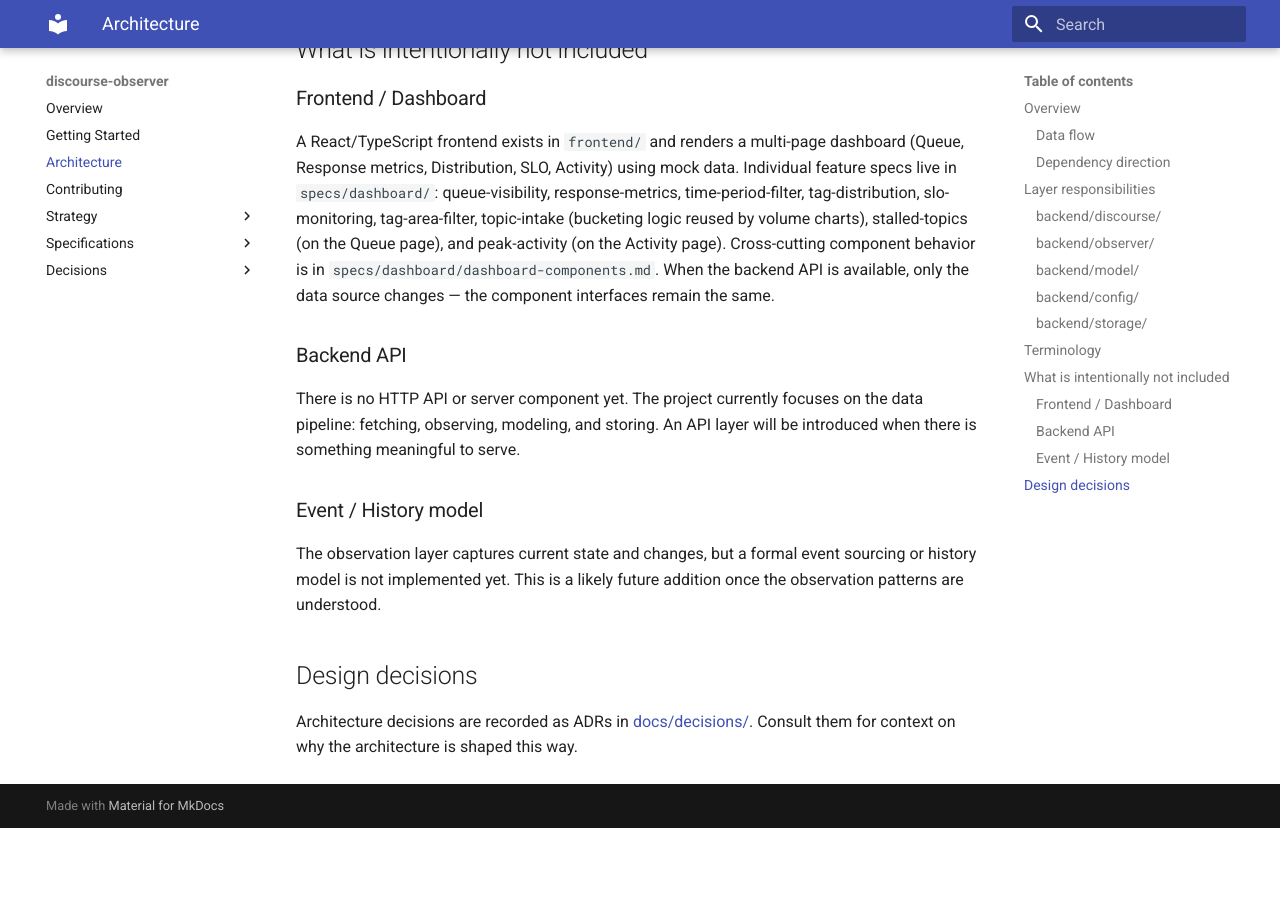
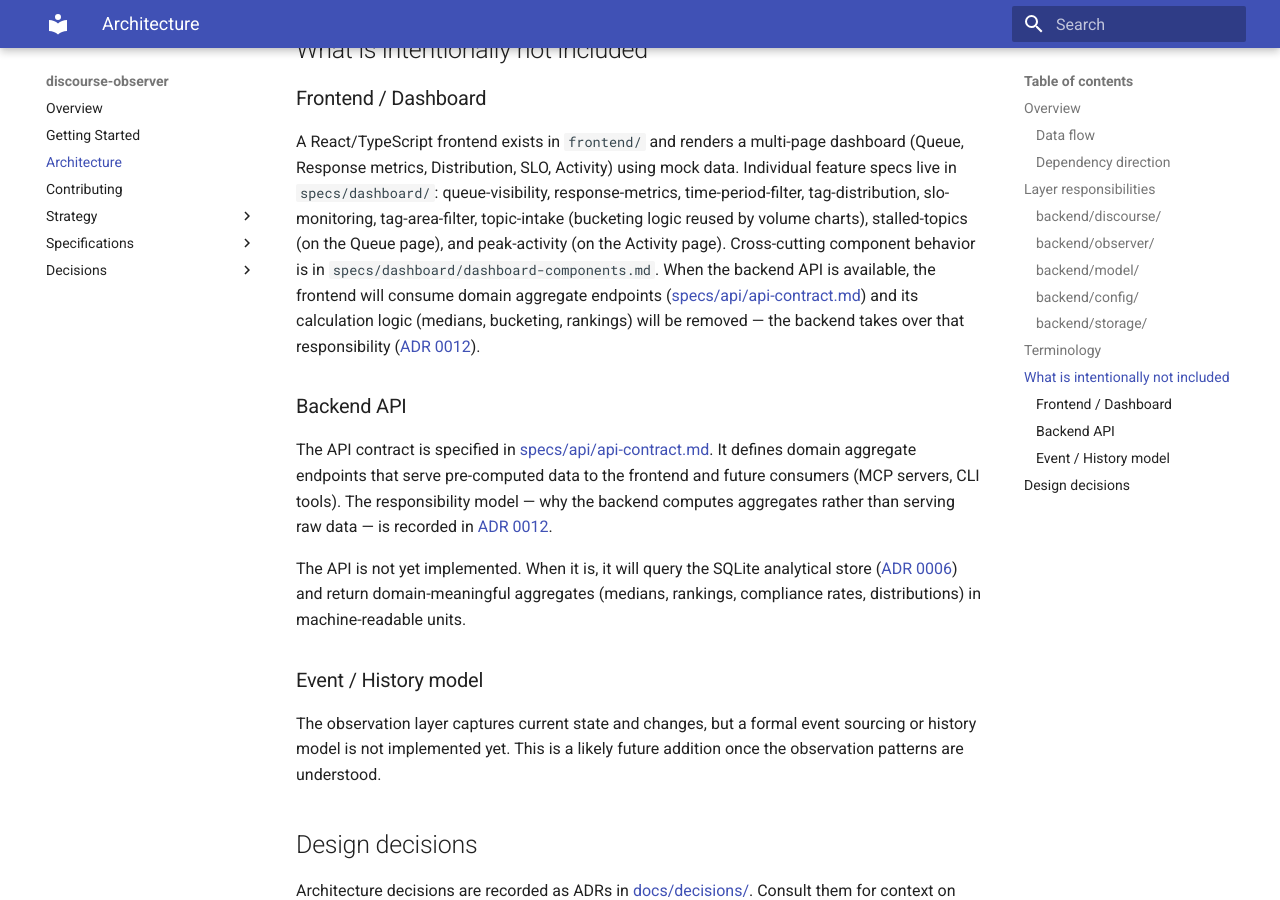
Before and after one commit to MorganDigitalAsyncTransparency/community, an MkDocs documentation site: the page built from discourse-observer/ARCHITECTURE.md, in a window 1280 px wide and 900 px high, scrolled down 2767 px. Built offline with MkDocs 1.6.1 and Material for MkDocs 9.7.7, drawn with Linux system fonts in a browser that asks for light colours; before the commit the page ends 3595 px from its top, so only the background shows below that.

Commit message:
Update indexes and docs for API contract (Phase 4)
- Add ADR 0012 to decisions README index
- Update ARCHITECTURE.md: Backend API section and frontend transition note
- Add API spec entries to mkdocs.yml navigation
- Create API module traceability matrix

Co-Authored-By: Claude Opus 4.6 (1M context) <noreply@anthropic.com>

```diff
--- a/discourse-observer/ARCHITECTURE.md
+++ b/discourse-observer/ARCHITECTURE.md
@@ -85,11 +85,13 @@ These terms have specific meanings in this project. Other documentation uses the
 
 ### Frontend / Dashboard
 
-A React/TypeScript frontend exists in `frontend/` and renders a multi-page dashboard (Queue, Response metrics, Distribution, SLO, Activity) using mock data. Individual feature specs live in `specs/dashboard/`: queue-visibility, response-metrics, time-period-filter, tag-distribution, slo-monitoring, tag-area-filter, topic-intake (bucketing logic reused by volume charts), stalled-topics (on the Queue page), and peak-activity (on the Activity page). Cross-cutting component behavior is in `specs/dashboard/dashboard-components.md`. When the backend API is available, only the data source changes — the component interfaces remain the same.
+A React/TypeScript frontend exists in `frontend/` and renders a multi-page dashboard (Queue, Response metrics, Distribution, SLO, Activity) using mock data. Individual feature specs live in `specs/dashboard/`: queue-visibility, response-metrics, time-period-filter, tag-distribution, slo-monitoring, tag-area-filter, topic-intake (bucketing logic reused by volume charts), stalled-topics (on the Queue page), and peak-activity (on the Activity page). Cross-cutting component behavior is in `specs/dashboard/dashboard-components.md`. When the backend API is available, the frontend will consume domain aggregate endpoints ([specs/api/api-contract.md](specs/api/api-contract.md)) and its calculation logic (medians, bucketing, rankings) will be removed — the backend takes over that responsibility ([ADR 0012](docs/decisions/0012-api-responsibility-model.md)).
 
 ### Backend API
 
-There is no HTTP API or server component yet. The project currently focuses on the data pipeline: fetching, observing, modeling, and storing. An API layer will be introduced when there is something meaningful to serve.
+The API contract is specified in [specs/api/api-contract.md](specs/api/api-contract.md). It defines domain aggregate endpoints that serve pre-computed data to the frontend and future consumers (MCP servers, CLI tools). The responsibility model — why the backend computes aggregates rather than serving raw data — is recorded in [ADR 0012](docs/decisions/0012-api-responsibility-model.md).
+
+The API is not yet implemented. When it is, it will query the SQLite analytical store ([ADR 0006](docs/decisions/0006-analytical-storage.md)) and return domain-meaningful aggregates (medians, rankings, compliance rates, distributions) in machine-readable units.
 
 ### Event / History model
 
--- a/mkdocs.yml
+++ b/mkdocs.yml
@@ -51,6 +51,10 @@ nav:
           - URL State: specs/dashboard/url-state.md
           - Components: specs/dashboard/dashboard-components.md
           - Traceability: specs/dashboard/traceability.md
+      - API:
+          - API Contract: specs/api/api-contract.md
+          - API Contract Verification: specs/api/api-contract_verification.md
+          - Traceability: specs/api/traceability.md
       - Observer:
           - Observer Behavior: specs/observer/observer-behavior.md
       - Discourse:
@@ -68,6 +72,7 @@ nav:
       - "0009: Chart Library": docs/decisions/0009-chart-library.md
       - "0010: Timezone Strategy": docs/decisions/0010-timezone-strategy.md
       - "0011: Dashboard Layout and Theme": docs/decisions/0011-dashboard-layout-and-theme.md
+      - "0012: API Responsibility Model": docs/decisions/0012-api-responsibility-model.md
 
 markdown_extensions:
   - toc:
```
Also changed, not shown: discourse-observer/docs/decisions/README.md (+1 -0 lines), discourse-observer/specs/api/traceability.md (added, +72 -0 lines).
